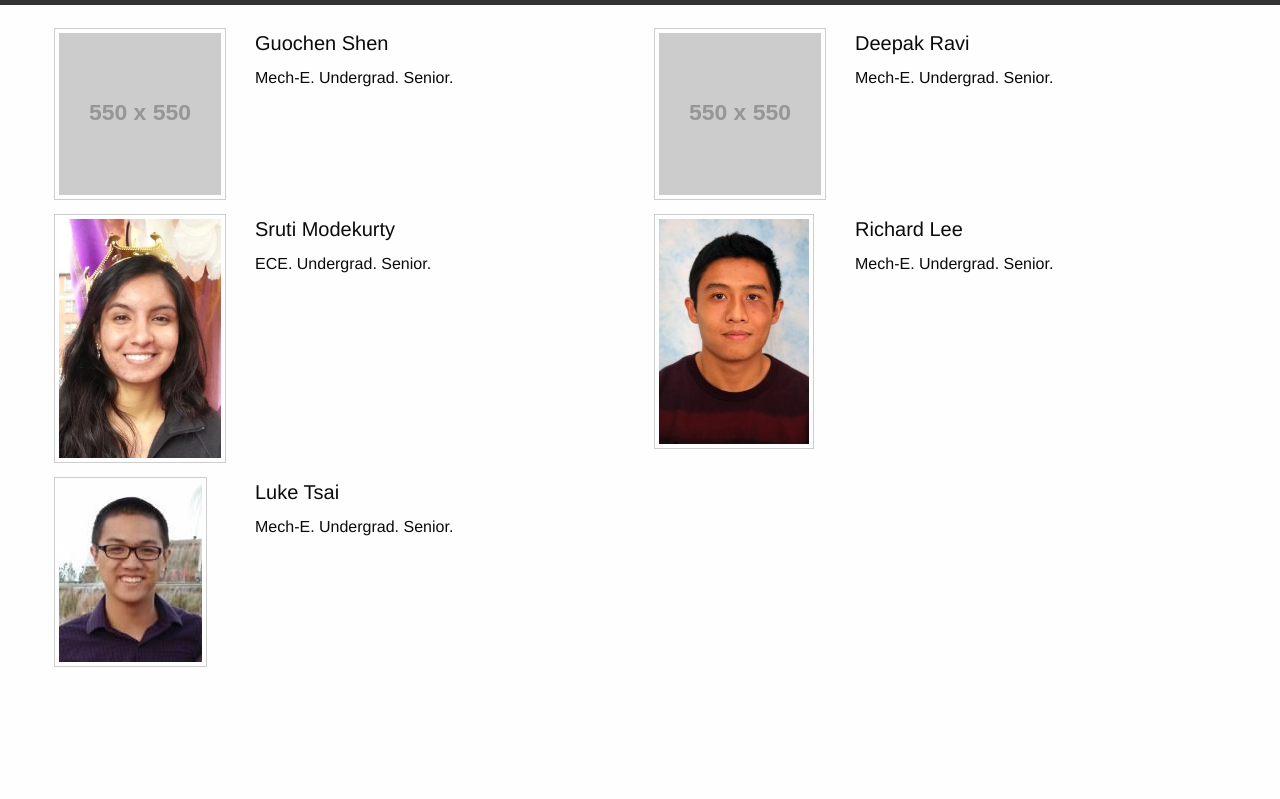
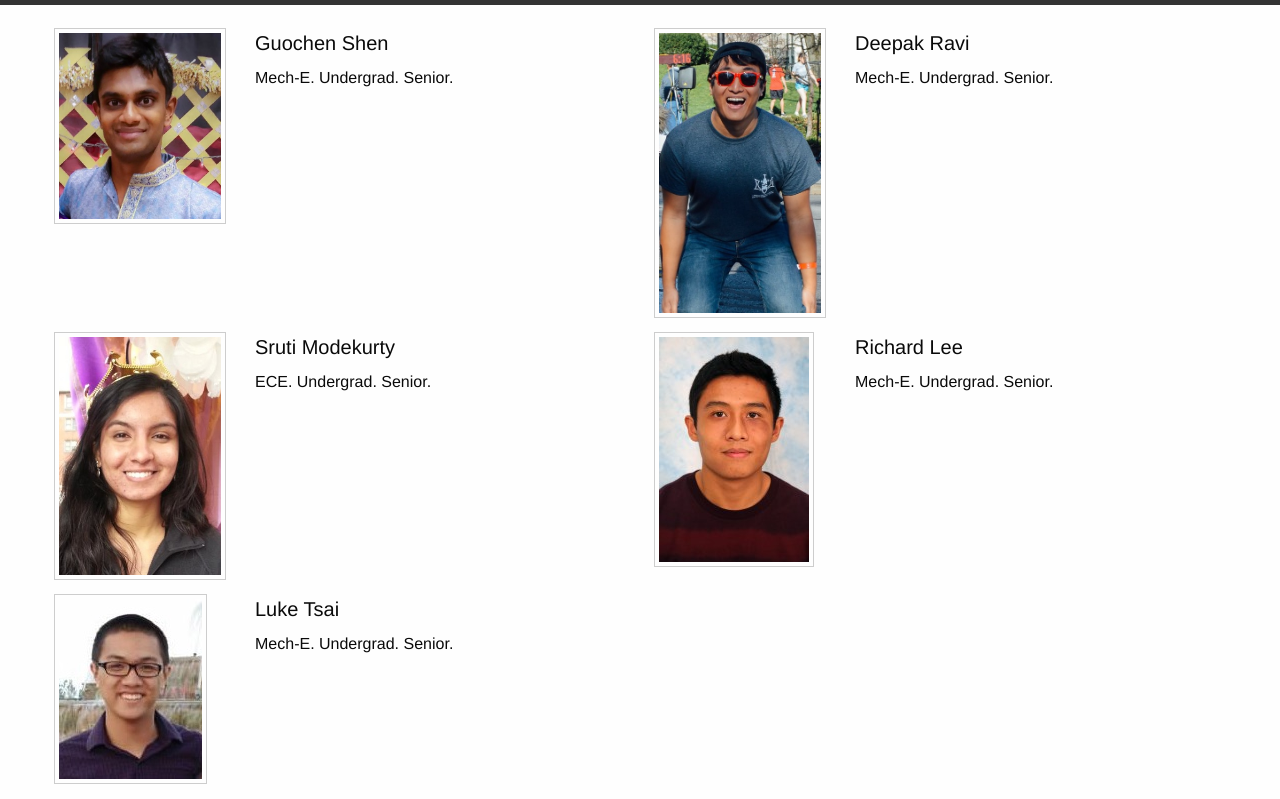
Before and after one commit to guochenshen/Mechatronics, a plain HTML site: page team.html in a window 1280 px wide. Shown: the part 73-872 px from the top of the page. Before the commit the page ends 800 px from the top, so only its background shows below. Drawn offline with nearby package versions, Linux system fonts and the light colour scheme; placeholder pictures from the web are drawn by us; a script that the page names is missing.

Commit message:
Changes to team page

```diff
--- a/team.html
+++ b/team.html
@@ -35,7 +35,7 @@
 
 <div class="row">
   <div class="columns large-2 medium-6 small-10">
-    <img class="thumbnail" src="http://placehold.it/550x550">
+    <img class="thumbnail" src="images/profile_pictures/deepak.jpg">
   </div>
 
   <div class="columns large-4">
@@ -46,7 +46,7 @@
   </div>
 
   <div class="columns large-2 medium-6 small-10">
-  <img class="thumbnail" src="http://placehold.it/550x550">
+  <img class="thumbnail" src="images/profile_pictures/guochen.jpg">
 </div>
 
 <div class="columns large-4">
```
